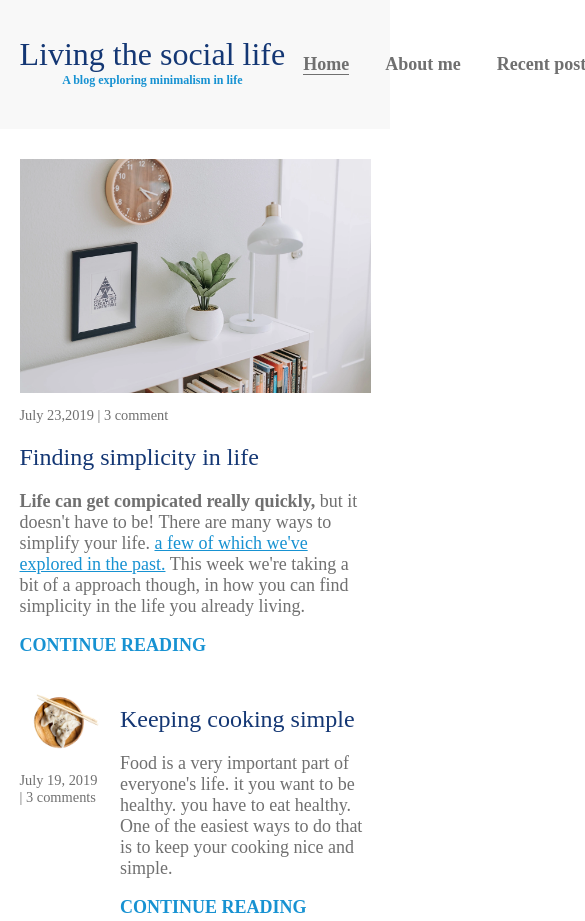
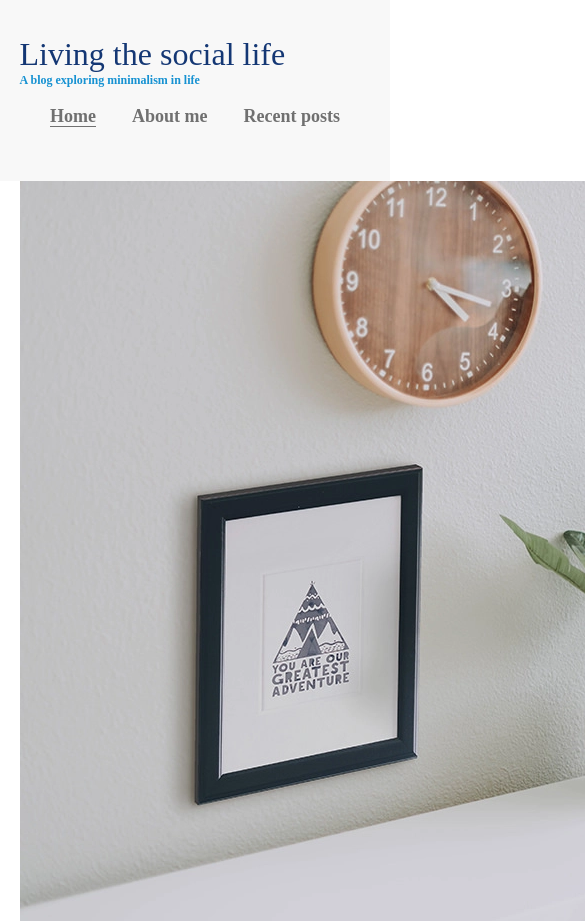
Before and after one commit to jegbune/Responsive-Design, a plain HTML site: page Responsive4/index2.html in a window 390 px wide. Shown: the top 921 px of the page, 585 px wide, since content can reach past the window. Drawn offline with Linux system fonts and the light colour scheme.

Commit message:
Responsive 4 Update

```diff
--- a/Responsive4/index2.html
+++ b/Responsive4/index2.html
@@ -11,7 +11,7 @@
 </head>
 <body>
     <header>
-        <div class="container container-nav">
+        <div class="container container-flex">
 
             <div class="site-title">
                 <h1>Living the social life</h1>
@@ -41,40 +41,40 @@
                 </article>
 
                 <article class="article-recent">
-                    <div class="article-recent-secondary">
-                        <img src="image1.jpg"  class="article-recent-image" alt="two dumping on a wood plate with chopsticks">
-                        <p class="article-info">July 19, 2019 | 3 comments</p>
-                        <a href="#" class="article-read-more"></a>
-                    </div>
                     <div class="article-recent-main">
                         <h2 class="article-title">Keeping cooking simple</h2>
                         <p class="article-body">Food is a very important part of everyone's life. it you want to be healthy. you have to eat
                             healthy. One of the easiest ways to do that is to keep your cooking nice and simple.</p>
-                        <a href="#" class="article-read-more">CONTINUE READING</a>
-                    </div>
+                            <a href="#" class="article-read-more">CONTINUE READING</a>
+                        </div>
+                        <div class="article-recent-secondary">
+                            <img src="image1.jpg"  class="article-recent-image" alt="two dumping on a wood plate with chopsticks">
+                            <p class="article-info">July 19, 2019 | 3 comments</p>
+                            <a href="#" class="article-read-more"></a>
+                        </div>
                 </article>
 
                 <article class="article-recent">
-                    <div class="article-recent-secondary">
-                        <img src="image1.jpg" class="article-recent-image" alt="a chair white chair at a white desk on a white wall" class="article=-image">
-                        <p class="article-info">July 12, 2019 | 3 comments</p>
-                    </div>
                     <div class="article-recent-main">
                         <h2 class="article-title">simplicity and work</h2>
                         <p class="article-body">Work is often a major source of stress. People get frustrated, it ruins their relationship with orthers and it leads to burnout. By keeping your work life as simple as possible, it will help balance everything out.</p>
                         <a href="#" class="article-read-more">CONTINUE READING</a>
                     </div>
+                    <div class="article-recent-secondary">
+                    <img src="image1.jpg" class="article-recent-image" alt="a chair white chair at a white desk on a white wall" class="article=-image">
+                    <p class="article-info">July 12, 2019 | 3 comments</p>
+                    </div>
                 </article>
 
                 <article class="article-recent">
-                    <div class="article-recent-secondary">
-                        <img src="image1.jpg" class="article-recent-image"   alt="a grown plant in a clean.round vase with water in it" class="article=-image">
-                        <p class="article-info">July 3, 2019 | 3 comment</p>
-                    </div>
                     <div class="article-recent-main">
                         <h2 class="article-title">Simple decorations</h2>
                         <p class="article-body">A home isn't a home until you've decorated a little. People either don't decorate, or they go overboard and it doesn't have the impact they were hoping for. Staying simple will help draw the eye where you want it to and make things pop like never before.</p>
                         <a href="#" class="article-read-more">CONTINUE READING</a>
+                    </div>
+                    <div class="article-recent-secondary">
+                        <img src="image1.jpg" class="article-recent-image"   alt="a grown plant in a clean.round vase with water in it" class="article=-image">
+                        <p class="article-info">July 3, 2019 | 3 comment</p>
                     </div>
 
             </main>
--- a/Responsive4/style1.css
+++ b/Responsive4/style1.css
@@ -3,11 +3,6 @@ body{
     font-family: 'ubuntu' ;
     font-size: 1.125rem;
     font-weight: 300;
-}
-img{
-    max-width: 100%;
-    display: block;
-
 }
 h1,
 h2,
@@ -46,12 +41,12 @@ nav a:focus{
     color: #1792d2;
 }
 
-/* main{
+                                                        main{
     width: 75%;
 }
 aside{
     width: 20%;
-} */
+}
 .article-title{
     font-size: 1.5rem;
 }
@@ -76,9 +71,6 @@ aside{
 .current-page:hover{
     color: #707070;
 }
-.article-image,.article-recent-image,.widget-image{
-    width: 100%;
-}
 .article-info{
     font-size: 0.9rem;
     color: #707070
@@ -98,9 +90,6 @@ strong{
     color:#1792d2;
     text-decoration: underline;
 }
-.article-recent{
-    display:flex;
-}
 .article-recent-main{
     margin-left: 20px;
 }
@@ -109,39 +98,37 @@ strong{
 
 
 
-nav ul{
-    list-style: none;
-    padding: 0;
-    display: flex;
-    justify-content: center;
+
+/* LAYOUT */
+.container{
+    width: 90%;
+    max-width: 900px;
+    margin: 0 auto;
+}
+.container-flex{
+    display:flex;
+    justify-content: space-between;
+}
+header{
+        background: #f8f8f8;
+        padding: 2em 0;
+    }
+
+@media (max-width: 675px){
+    .container-flex{
+        flex-direction: column;
+    }
 }
 
-/* LAYOUT */
-    header{
-        text-align: center;
-        background: #f8f8f8;
-        padding: 2em 0;
-        margin-bottom: 30px;
-        text-align: center;
+    /* navigation */
 
+    nav ul{
+        list-style: none;
+        padding: 0;
+        display: flex;
+        justify-content: center;
     }
-    .container{
-        width: 90%;
-        max-width: 900px;
-        margin: 0 auto;
-    }
-    .container-nav{
-        display: flex;
-        justify-content: space-between;
-    }
-    .container-flex{
-        display:flex;
-        flex-direction: column;
-        justify-content: space-between;
-
-    }
-
-/* @media (max-width:400px){
+    /* @media (max-width:400px){
 
     nav ul{
         flex-direction: column;
```
